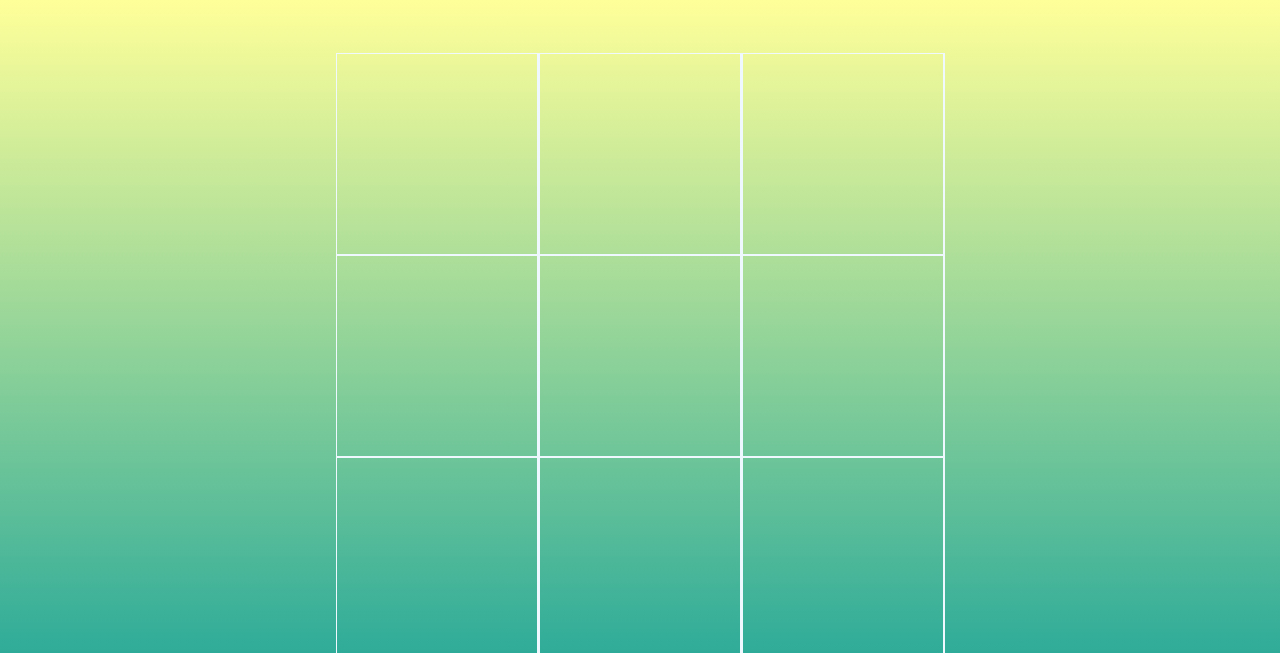
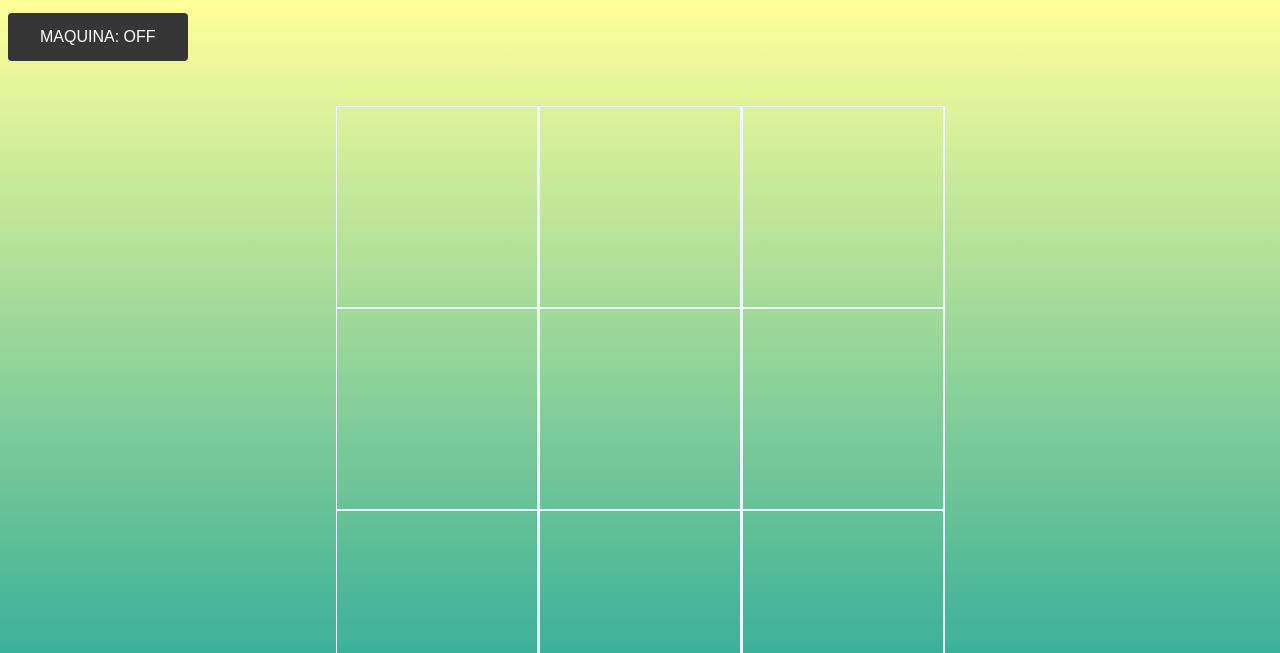
Before and after one commit to joonasmartinez/jogo-da-velha, a plain HTML site: page index.html in a window 1280 px wide. Shown: the top 653 px of the page. Drawn offline with Linux system fonts and the light colour scheme.

Commit message:
Add btn IA activation

```diff
--- a/estilo.css
+++ b/estilo.css
@@ -48,7 +48,7 @@ body{
     margin-top: 15px;
 }
 
-#button {
+button {
     background-color: rgb(54, 54, 54); /* preto */
     border: none;
     border-radius: 4px;
@@ -59,9 +59,10 @@ body{
     display: inline-block;
     font-size: 16px;
     cursor:pointer;
+    margin-top: 5px;
 }
 
-#button:hover{
+button:hover{
     background-color: #4CAF50; /* Green */
     color: white;
 }
--- a/index.html
+++ b/index.html
@@ -4,6 +4,9 @@
     <link rel="stylesheet" type="text/css" href="estilo.css"/>
     </head>
 <body>
+        <button id="buttonIA">MAQUINA: OFF</button>
+
+
         <div id="jogo">
             <div class="linha">
                 <div class="casa" id="1"></div>
@@ -24,6 +27,7 @@
             <button id="button" hidden>RESTART</button>
 
 
+
         </div>
         <div class="author">
         </div>
```
